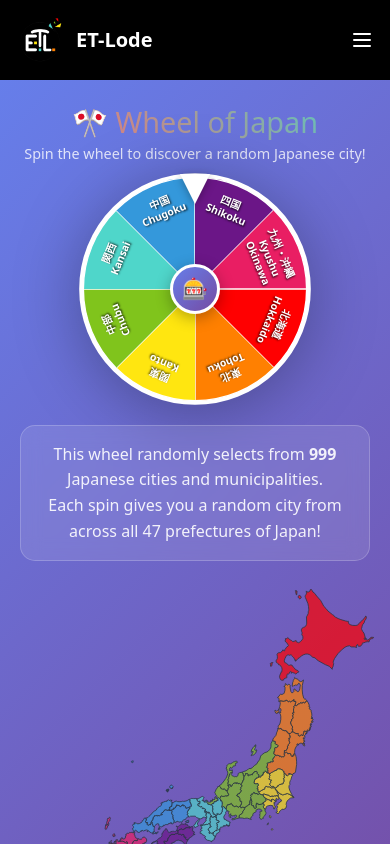
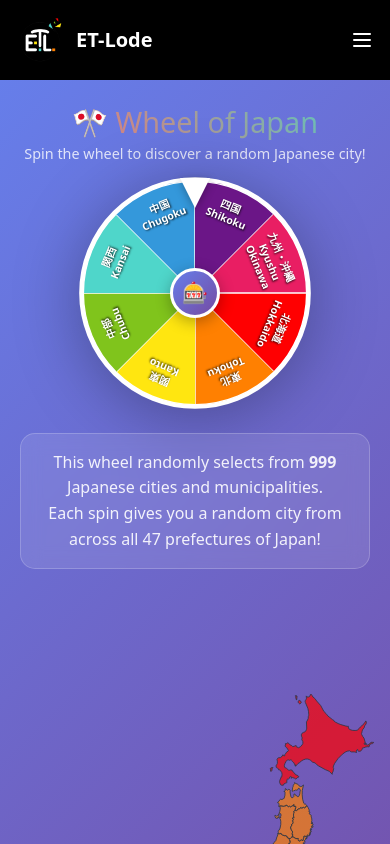
Before and after one commit to LeeSomm/etlode-website, a SvelteKit app: page /spinthewheel in a window 390 px wide. Shown: the top 844 px of the page. Built offline with nearby package versions, Linux system fonts and the light colour scheme.

Commit message:
More mobile layout tweaking. Hope it doesn't break Safari...

```diff
--- a/src/routes/(promo)/spinthewheel/+page.svelte
+++ b/src/routes/(promo)/spinthewheel/+page.svelte
@@ -49,15 +49,29 @@
 		.container {
 			grid-template-columns: 1fr;
 			gap: 2rem;
-			align-items: center;
+			align-items: start;
 			justify-items: center;
+			/* Reserve space to prevent jerky movement */
+			min-height: 100vh;
+		}
+
+		/* Reserve minimum height for wheel component to prevent layout shift */
+		.container > :global(:first-child) {
+			min-height: 66vh;
+			display: flex;
+			flex-direction: column;
+			justify-content: flex-start;
 		}
 	}
 
-	@media (max-width: 768px) {
+	@media (max-width: 400px) {
 		.container {
 			padding: 1rem;
 			gap: 1.5rem;
 		}
+		/* Reserve minimum height for wheel component to prevent layout shift */
+		.container > :global(:first-child) {
+			min-height: 68vh;
+		}
 	}
 </style>
```
